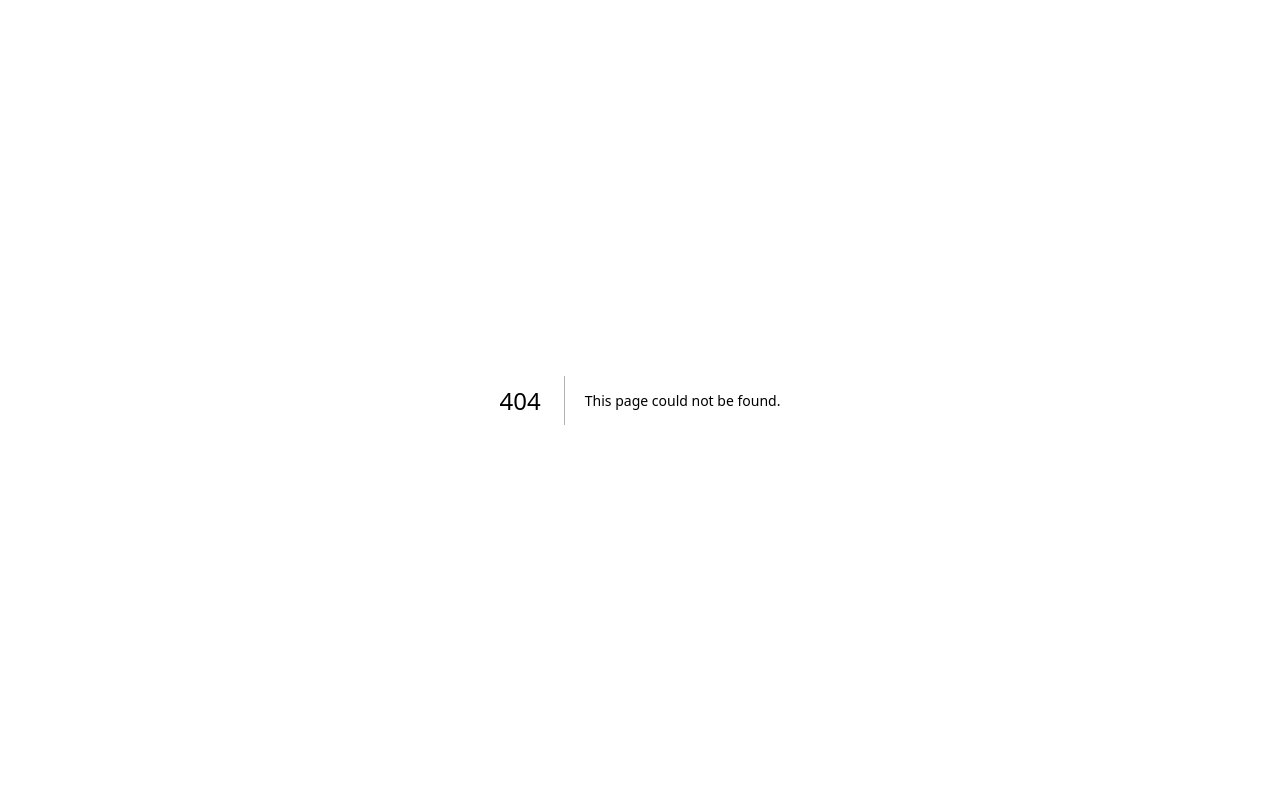
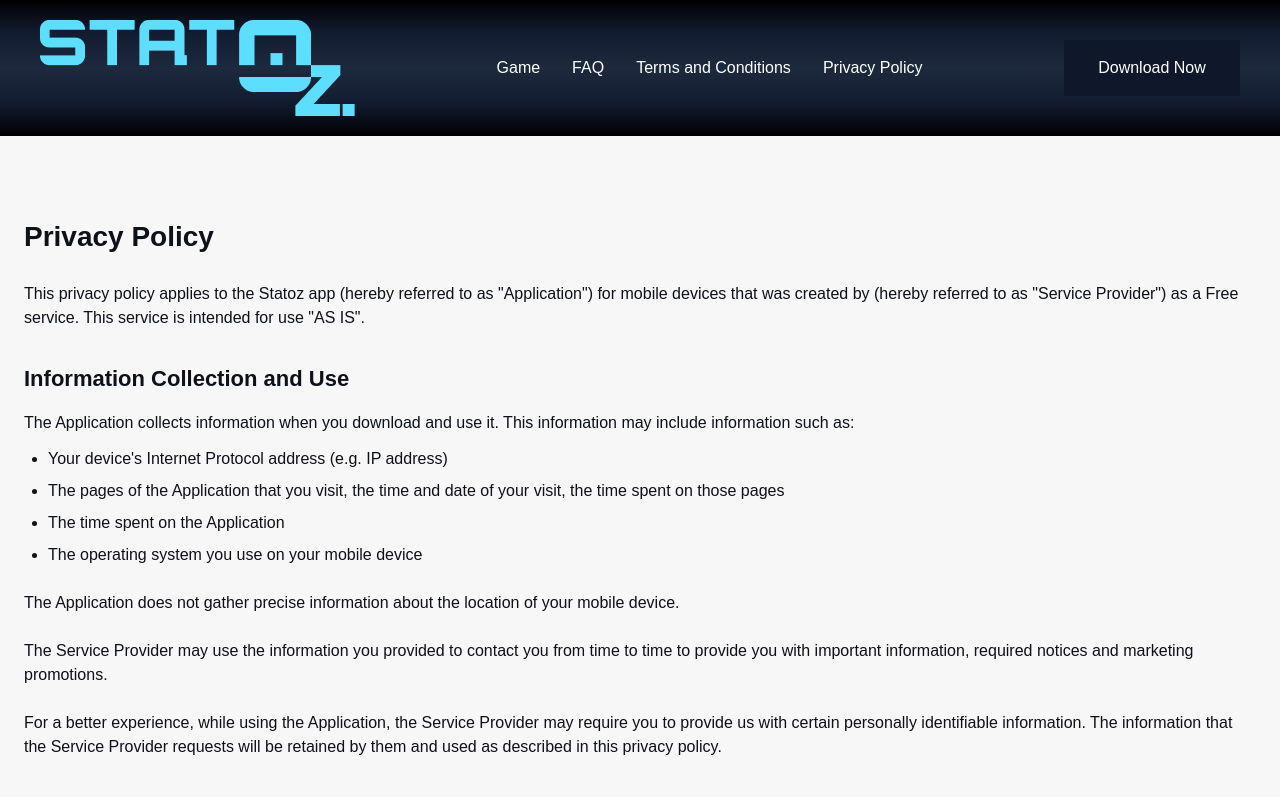
Before and after one commit to statoz-india/statoz-website, a Next.js app: page /privacyPolicy in a window 1280 px wide. Before the commit this address had no page. Shown: the top 797 px of the page. Built offline with nearby package versions, Linux system fonts and the light colour scheme.

Commit message:
privacy policy url updated

```diff
--- a/src/app/revamped/footerSection/footer.tsx
+++ b/src/app/revamped/footerSection/footer.tsx
@@ -129,7 +129,7 @@ function FooterSection() {
           Terms and Conditions
         </Link>
         <Link
-          href="/privacyPolicySection"
+          href="/privacyPolicy"
           className="font-onest text-[16px] font-medium text-white hover:underline underline-offset-4"
         >
           Privacy Policy
--- a/src/app/revamped/headerSection/header.tsx
+++ b/src/app/revamped/headerSection/header.tsx
@@ -47,7 +47,7 @@ function HeaderSection({ isBlack = false }: { isBlack?: boolean }) {
           Terms and Conditions
         </Link>
         <Link
-          href="/privacyPolicySection"
+          href="/privacyPolicy"
           className={`font-onest font-[16px] ${textColorClass}`}
         >
           Privacy Policy
@@ -122,7 +122,7 @@ function HeaderSection({ isBlack = false }: { isBlack?: boolean }) {
             Terms and Conditions
           </Link>
           <Link
-            href="/privacyPolicySection"
+            href="/privacyPolicy"
             className="block w-full rounded px-3 py-2 text-left font-onest text-[20px] font-bold text-white hover:bg-white/10"
             onClick={() => setMenuOpen(false)}
           >
```
Also changed, not shown: src/app/privacyPolicy/page.tsx (renamed from src/app/privacyPolicySection/page.tsx).
